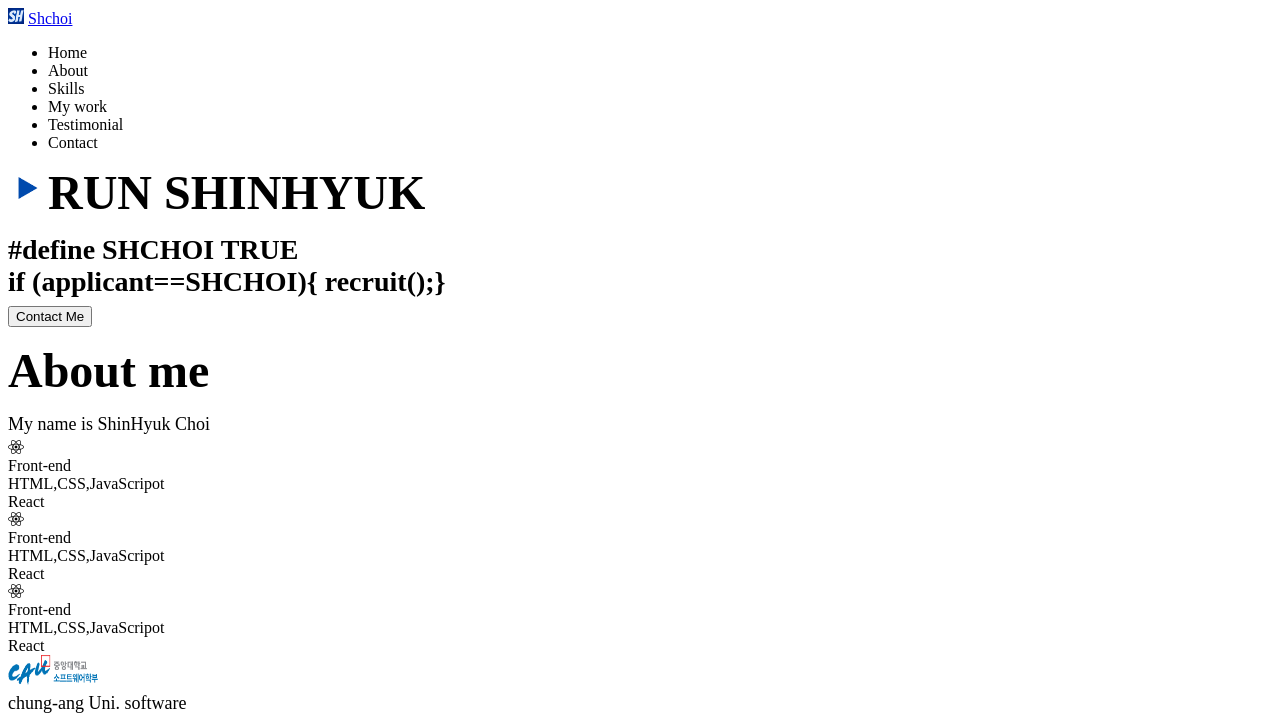
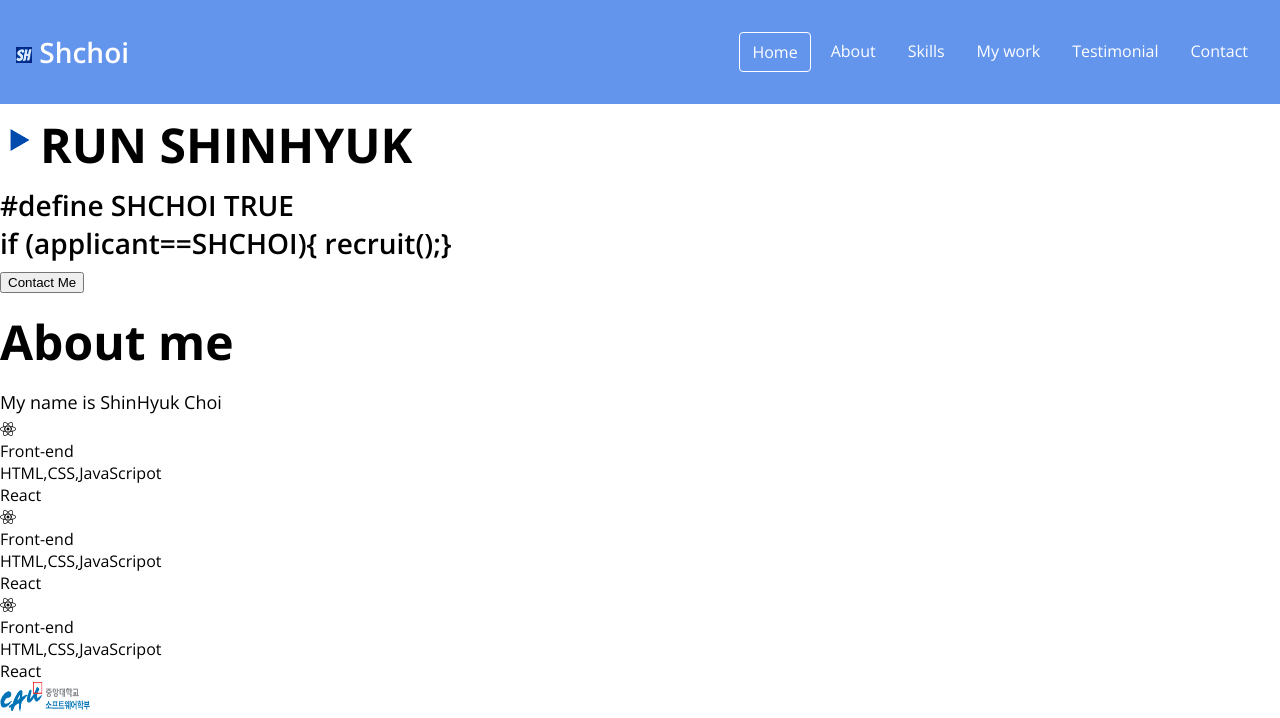
Before and after one commit to shchoi94/dailyCoding, a plain HTML site: page portfolio_dream/index.html in a window 1280 px wide. Shown: the top 718 px of the page. Drawn offline with nearby package versions, Linux system fonts and the light colour scheme.

Commit message:
portfolio_css navBar

```diff
--- a/portfolio_dream/index.html
+++ b/portfolio_dream/index.html
@@ -14,13 +14,13 @@
 <body>
 <!--Navbar-->
 <nav id="navbar">
-	<div class="navbar__ogo">
+	<div class="navbar__logo">
 		<img class="sh__logo" src="image/sh.png" alt="b"/>
 		<a href="#">Shchoi</a>
 	</div>
 	<div class="navbar__menu">
 		<ul class="navbar__menu">
-			<li class="navbar__menu__item">Home</li>
+			<li class="navbar__menu__item active">Home</li>
 			<li class="navbar__menu__item">About</li>
 			<li class="navbar__menu__item">Skills</li>
 			<li class="navbar__menu__item">My work</li>
--- a/portfolio_dream/style.css
+++ b/portfolio_dream/style.css
@@ -26,6 +26,7 @@
 --weight-regular:400;
 
 /*    Size*/
+    --size-border-radius:4px;
 }
 /*Universal tags*/
 *{
@@ -56,6 +57,49 @@ p{
     color: var(--color-black);
     margin: 4px 0;
 }
+body{
+    margin: 0;
+    font-family: 'Open Sans', sans-serif;;
+}
+a{
+    text-decoration: none;
+    color:var(--color-white)
+}
+ul{
+    list-style: none;
+    padding-left: 0;
+}
+/*Navbar*/
+#navbar{
+    display: flex;
+    justify-content: space-between;
+    background-color: var(--color-flower-blue);
+    align-items: center;
+    color: var(--color-white);
+    padding: 16px;
+}
+.navbar__menu{
+    display: flex;
+}
+.navbar__logo{
+    font-size: var(--font-medium);
+    font-weight: var(--weight-semi-bold);
+}
+.navbar__menu__item{
+    padding: 8px 12px;
+    margin: 0 4px;
+    cursor: pointer;
+    border-radius: var(--size-border-radius);
+
+}
+.navbar__menu__item.active{
+    border: 1px solid var(--color-white);
+}
+.navbar__menu__item:hover{
+    background-color: var(--color-dark-blue);
+}
+
+
 .sh__logo{
     width: 16px;
     height: 16px;
```
